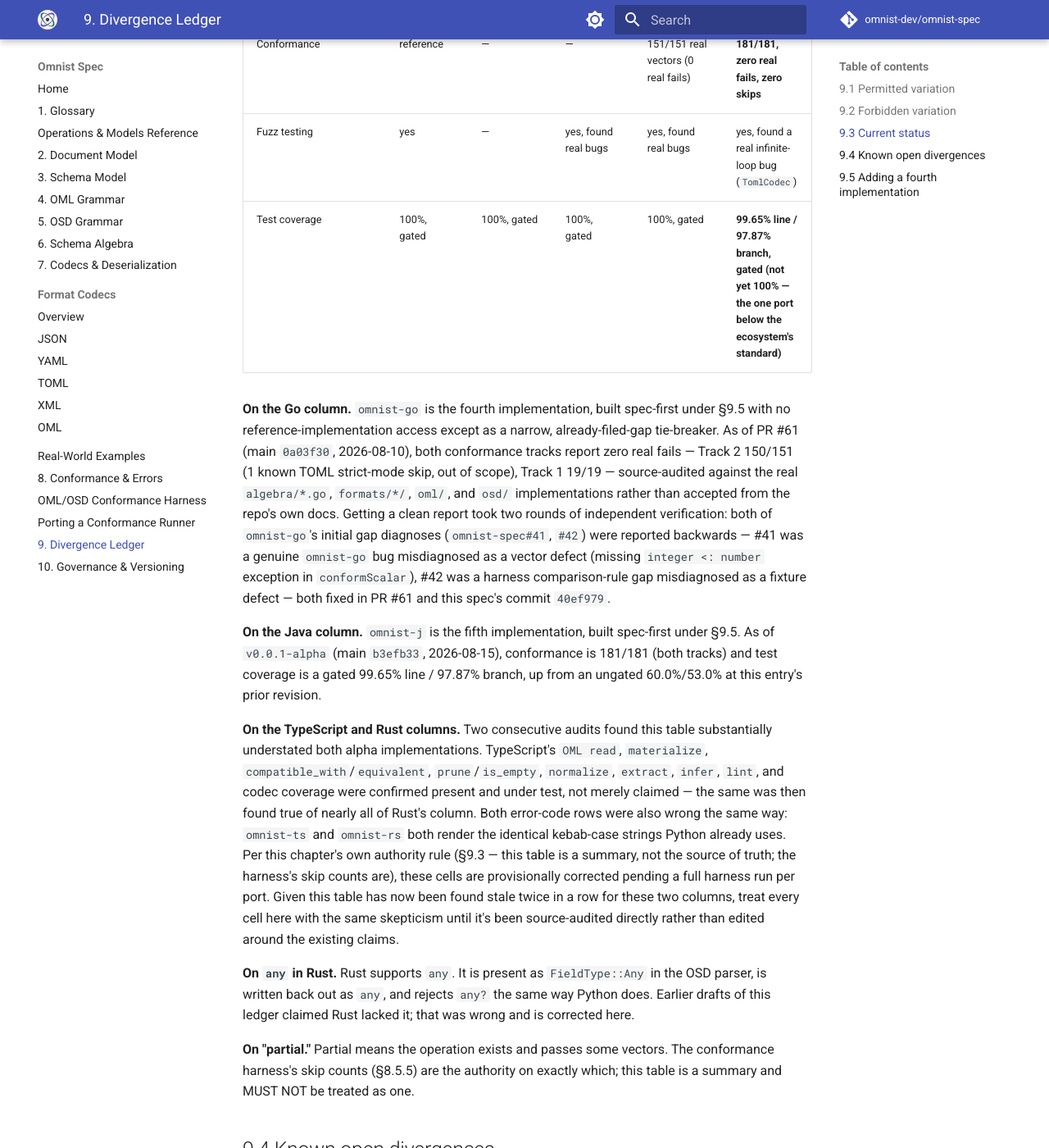
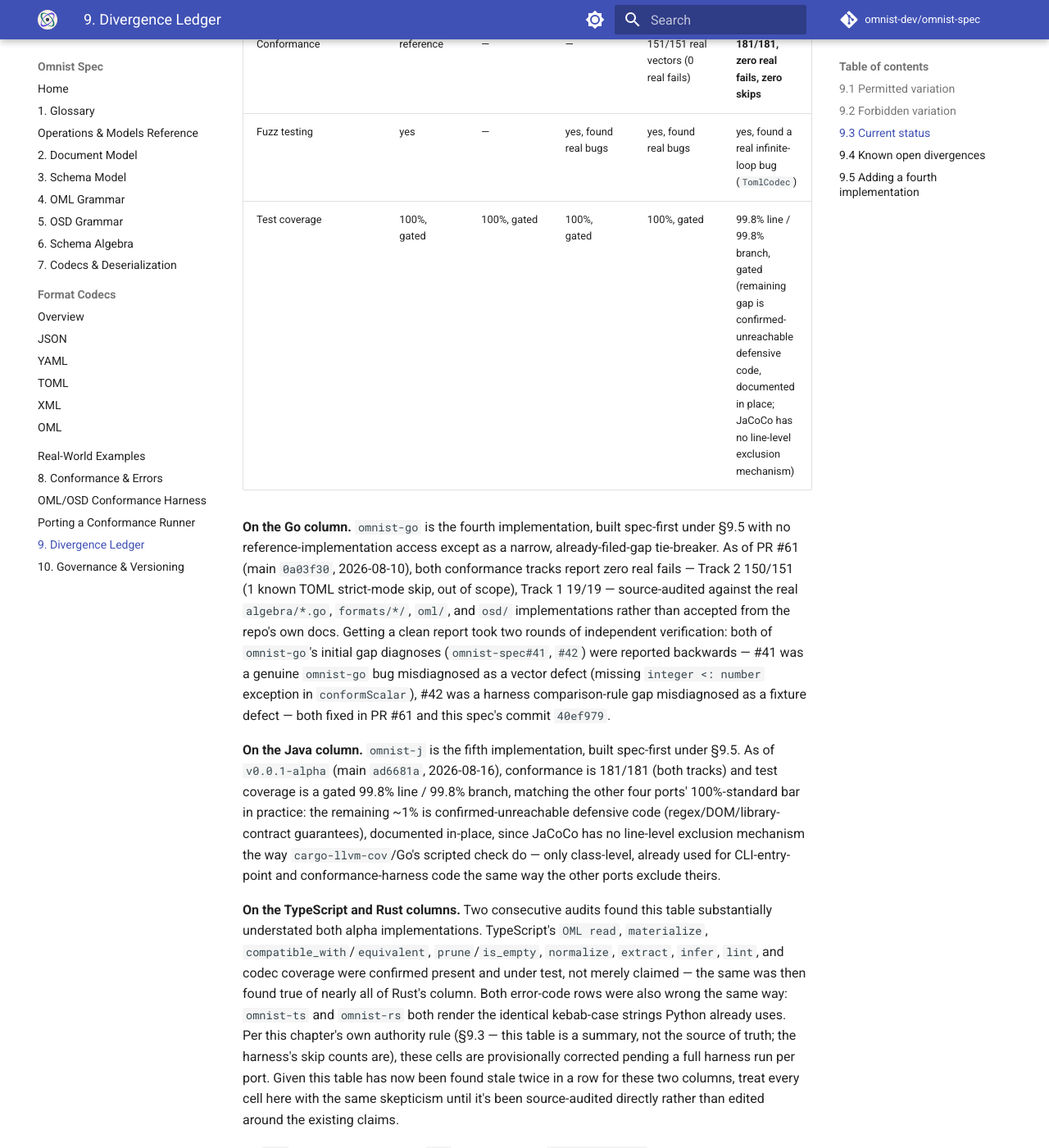
Before and after one commit to omnist-dev/omnist-spec, an MkDocs documentation site: the page built from docs/09-divergence-ledger.md, in a window 1280 px wide and 1400 px high, scrolled down 3527 px. Shown: the whole window at 82% size. Built offline with MkDocs 1.6.1 and Material for MkDocs 9.7.7, drawn with Linux system fonts in a browser that asks for light colours; comment, search, counter and statistics services are not loaded.

Commit message:
Update §9.3: Java now matches the ecosystem's 100% coverage standard
omnist-j#34 closed both LINE (99.65% -> 99.8%) and BRANCH (97.87% ->
99.8%) coverage gaps. Java is no longer the outlier port -- the
remaining ~1% across all metrics is confirmed-unreachable defensive
code, documented in place, since JaCoCo lacks the line-level exclusion
mechanism cargo-llvm-cov/Go's scripted check have.

```diff
--- a/docs/09-divergence-ledger.md
+++ b/docs/09-divergence-ledger.md
@@ -121,7 +121,7 @@ As of spec v0.2.2-alpha.
 | §8.3 error codes | no — partial kebab-case tags | no — partial kebab-case tags | no — partial kebab-case tags | yes | yes |
 | Conformance | reference | — | — | 151/151 real vectors (0 real fails) | **181/181, zero real fails, zero skips** |
 | Fuzz testing | yes | — | yes, found real bugs | yes, found real bugs | yes, found a real infinite-loop bug (`TomlCodec`) |
-| Test coverage | 100%, gated | 100%, gated | 100%, gated | 100%, gated | **99.65% line / 97.87% branch, gated (not yet 100% — the one port below the ecosystem's standard)** |
+| Test coverage | 100%, gated | 100%, gated | 100%, gated | 100%, gated | 99.8% line / 99.8% branch, gated (remaining gap is confirmed-unreachable defensive code, documented in place; JaCoCo has no line-level exclusion mechanism) |
 
 **On the Go column.** `omnist-go` is the fourth implementation, built
 spec-first under §9.5 with no reference-implementation access except as
@@ -139,10 +139,15 @@ gap misdiagnosed as a fixture defect — both fixed in PR #61 and this
 spec's commit `40ef979`.
 
 **On the Java column.** `omnist-j` is the fifth implementation, built
-spec-first under §9.5. As of `v0.0.1-alpha` (main `b3efb33`,
-2026-08-15), conformance is 181/181 (both tracks) and test coverage is
-a gated 99.65% line / 97.87% branch, up from an ungated 60.0%/53.0% at
-this entry's prior revision.
+spec-first under §9.5. As of `v0.0.1-alpha` (main `ad6681a`,
+2026-08-16), conformance is 181/181 (both tracks) and test coverage is
+a gated 99.8% line / 99.8% branch, matching the other four ports'
+100%-standard bar in practice: the remaining ~1% is confirmed-unreachable
+defensive code (regex/DOM/library-contract guarantees), documented
+in-place, since JaCoCo has no line-level exclusion mechanism the way
+`cargo-llvm-cov`/Go's scripted check do — only class-level, already used
+for CLI-entry-point and conformance-harness code the same way the other
+ports exclude theirs.
 
 **On the TypeScript and Rust columns.** Two consecutive audits found
 this table substantially understated both alpha implementations.
```
